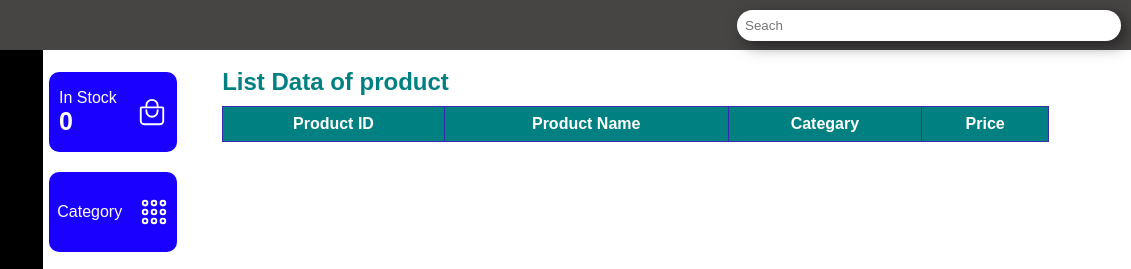
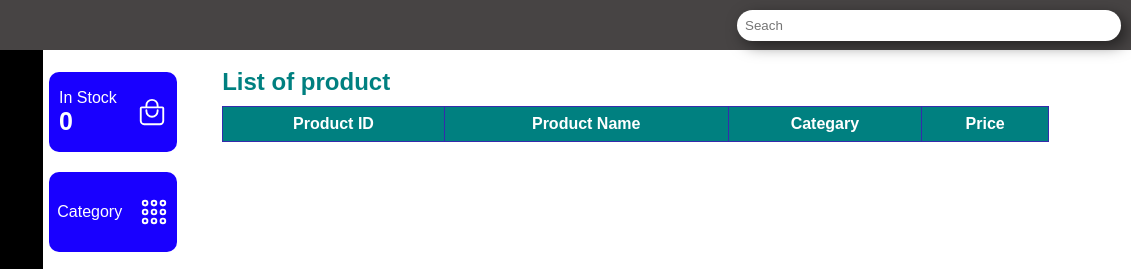
Before and after one commit to EMCHA123/POS-System-groupA7, a plain HTML site: page pages/dashboad.html in a window 1280 px wide. Shown: the top 269 px of the page, 149-1280 px from the left. Drawn offline with nearby package versions, Linux system fonts and the light colour scheme.

Commit message:
#19 last update

```diff
--- a/pages/dashboad.html
+++ b/pages/dashboad.html
@@ -59,7 +59,7 @@
                 </div>
             </div>
             <div class="sold_product">
-                <h2>List Data of product</h2>
+                <h2>List of product</h2>
                 <table>
                     <thead>
                          <tr>
@@ -67,8 +67,6 @@
                             <th>Product Name</th>
                             <th>Categary</th>
                             <th>Price</th>
-                            <!-- <th>Amount</th>
-                            <th>Sell progress</th> -->
                          </td>
                     </thead>
                  </table>
```
